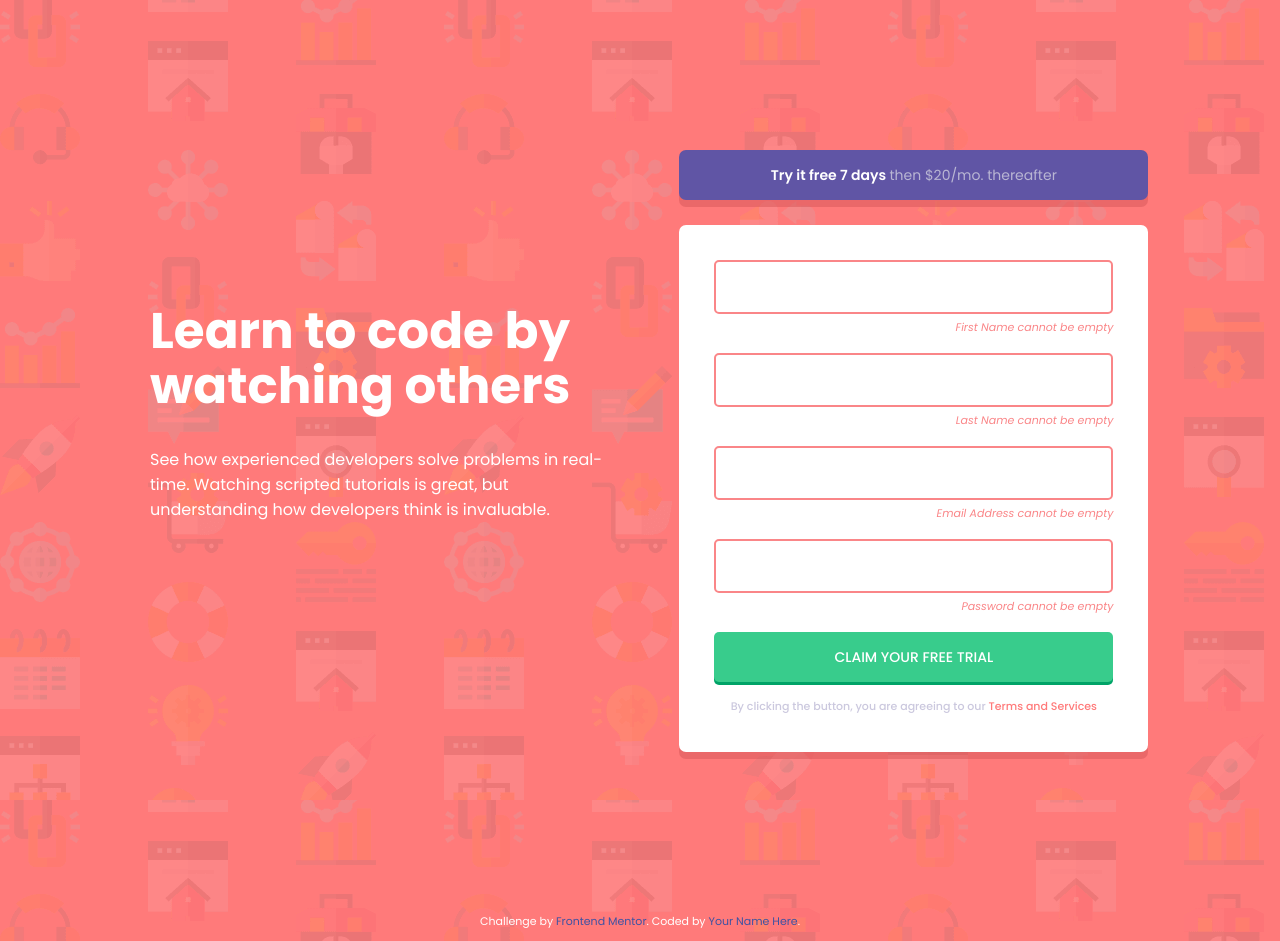
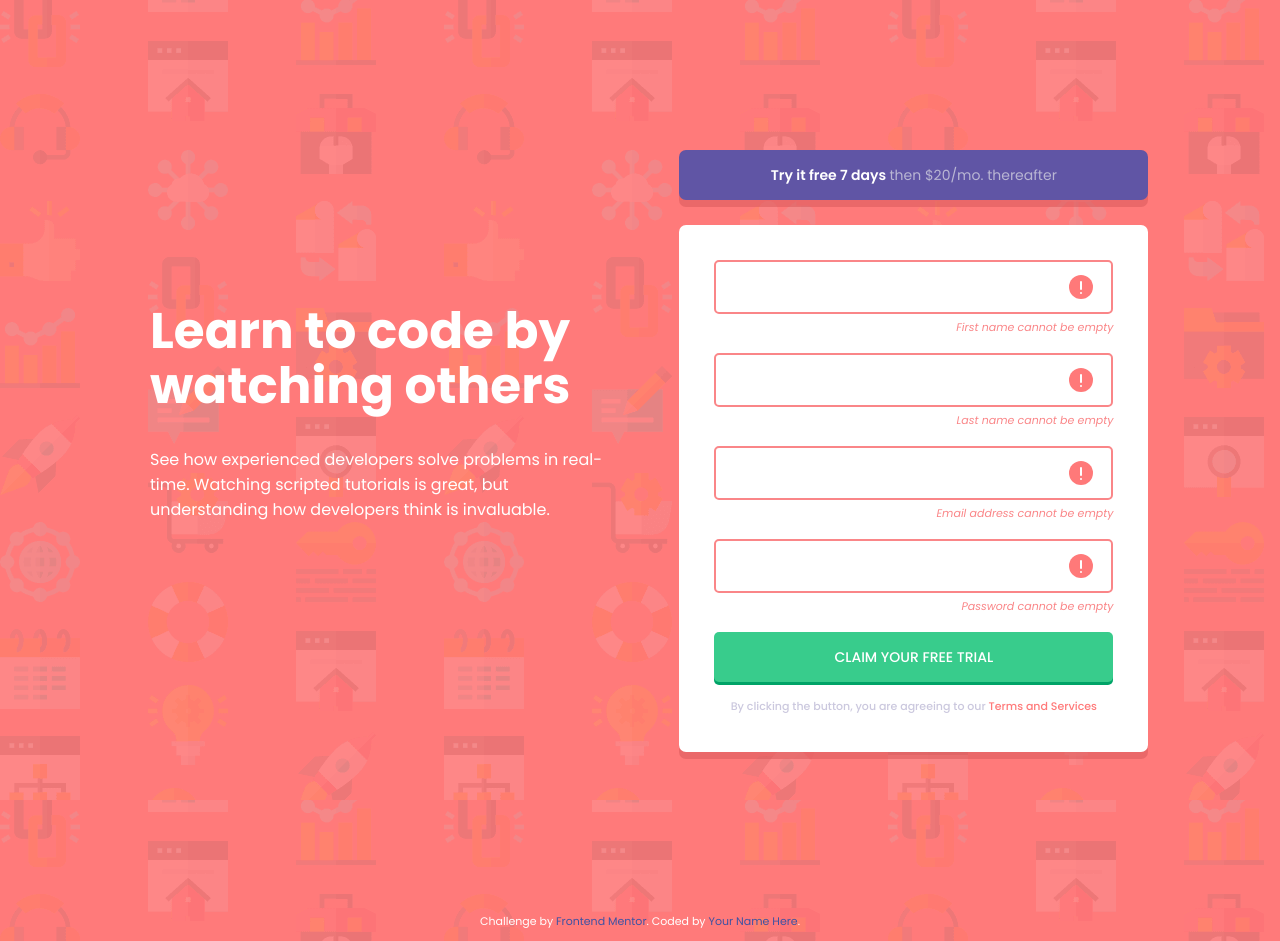
Before and after one commit to MichaelaBajanova/intro-component-with-sign-up, a plain HTML site: page index.html in a window 1280 px wide. Both pictures are taken after a click on the button "CLAIM YOUR FREE TRIAL". Drawn offline with Linux system fonts and the light colour scheme.

Commit message:
sing up validation

```diff
--- a/index.html
+++ b/index.html
@@ -32,7 +32,7 @@
           <input name="first-name" placeholder="First Name">
           <input name="last-name" placeholder="Last Name">
           <input name="email" placeholder="Email Address">
-          <input type="text" name="password" placeholder="Password">
+          <input type="password" name="password" placeholder="Password">
         </form>
         <button class="claim-trial-button">Claim your free trial</button>
         <span class="terms-and-services">By clicking the button, you are agreeing to our <a alt="Terms and services" href="">Terms and Services</a></span>
--- a/script.js
+++ b/script.js
@@ -1,28 +1,70 @@
+const FIRST_NAME = 'First name';
+const LAST_NAME = 'Last name';
+const EMAIL = 'Email address';
+const PASSWORD = 'Password';
+
 function isInvalidEmail(string) {
+
     if (string.trim().length === 0) {
         return false;
     }
     return string.indexOf('@') === -1 && string.indexOf('.') === -1;
 }
 
+function createErrorMessage(message) {
+
+    let errorMessage = document.createElement('span');
+    errorMessage.className = 'error-message';
+    errorMessage.textContent = message;
+    return errorMessage;
+}
+
+function getInputTypeText(input) {
+
+    switch(input.getAttribute('name')) {
+        case 'first-name': return FIRST_NAME;
+        case 'last-name': return LAST_NAME;
+        case 'email': return EMAIL;
+        case 'password': return PASSWORD;
+        default: throw 'Invalid input name attribute.';
+    }
+}
+
 function validateSignUpInfo() {
+
+    const invalidClass = 'invalid';
     const inputs = document.querySelectorAll('input');
+
     for (let i = 0; i < inputs.length; ++i) {
+
         const content = inputs[i].value;
         const isEmailFieldInvalid = inputs[i].getAttribute('name') === "email" && isInvalidEmail(content);
+
         if (isEmailFieldInvalid || inputs[i].value.trim().length == 0) {
-            let errorMessage = document.createElement('span');
-            errorMessage.className = 'error-message';
-            errorMessage.textContent = isEmailFieldInvalid ? 'Looks like this is not an email' : inputs[i].placeholder + ' cannot be empty';
 
-            inputs[i].style.backgroundImage = 'url(./images/icon-error.svg)';
-            inputs[i].style.border = '2px solid #fa8688';
+            const message = isEmailFieldInvalid ? 'Looks like this is not an email' : getInputTypeText(inputs[i]) + ' cannot be empty';
             inputs[i].placeholder = '';
 
-            if (!inputs[i].className.includes('invalid')) {
-                inputs[i].style.marginBottom = '5px';
-                inputs[i].parentNode.insertBefore(errorMessage, inputs[i].nextSibling);
-                inputs[i].className += ' invalid';
+            if (!inputs[i].className.includes(invalidClass)) {
+
+                if (isEmailFieldInvalid) {
+                    inputs[i].classList.add('email');
+                }
+
+                inputs[i].parentNode.insertBefore(createErrorMessage(message), inputs[i].nextSibling);
+                inputs[i].classList.add(invalidClass);
+            } else {
+
+                if (inputs[i].getAttribute('name') === "email") {
+                    inputs[i].parentNode.removeChild(inputs[i].nextSibling); //remove error message
+                    inputs[i].parentNode.insertBefore(createErrorMessage(message), inputs[i].nextSibling);
+                }
+            }
+        } else {
+
+            inputs[i].classList.remove(invalidClass);
+            if (inputs[i].nextSibling.tagName === 'SPAN') {
+                inputs[i].parentNode.removeChild(inputs[i].nextSibling); //remove error message
             }
         }
     }
--- a/style.css
+++ b/style.css
@@ -103,7 +103,7 @@ form {
 
 input {
 	background-repeat: no-repeat;
-	background-position: 410px 13px;
+	background-position: 95%;
 	padding: 15px 25px;
 	margin-bottom: 17px;
 	border-radius: 5px;
@@ -113,9 +113,16 @@ input {
 }
 
 input:focus {
+	background-image: none;
 	border: 1px solid rgba(62, 60, 73, 0.9);
 	outline: none;
 	color: #1a1a1a;
+}
+
+.invalid {
+	background-image: url(./images/icon-error.svg);
+	border: 2px solid #fa8688;
+	margin-bottom: 5px;
 }
 
 .error-message {
```
